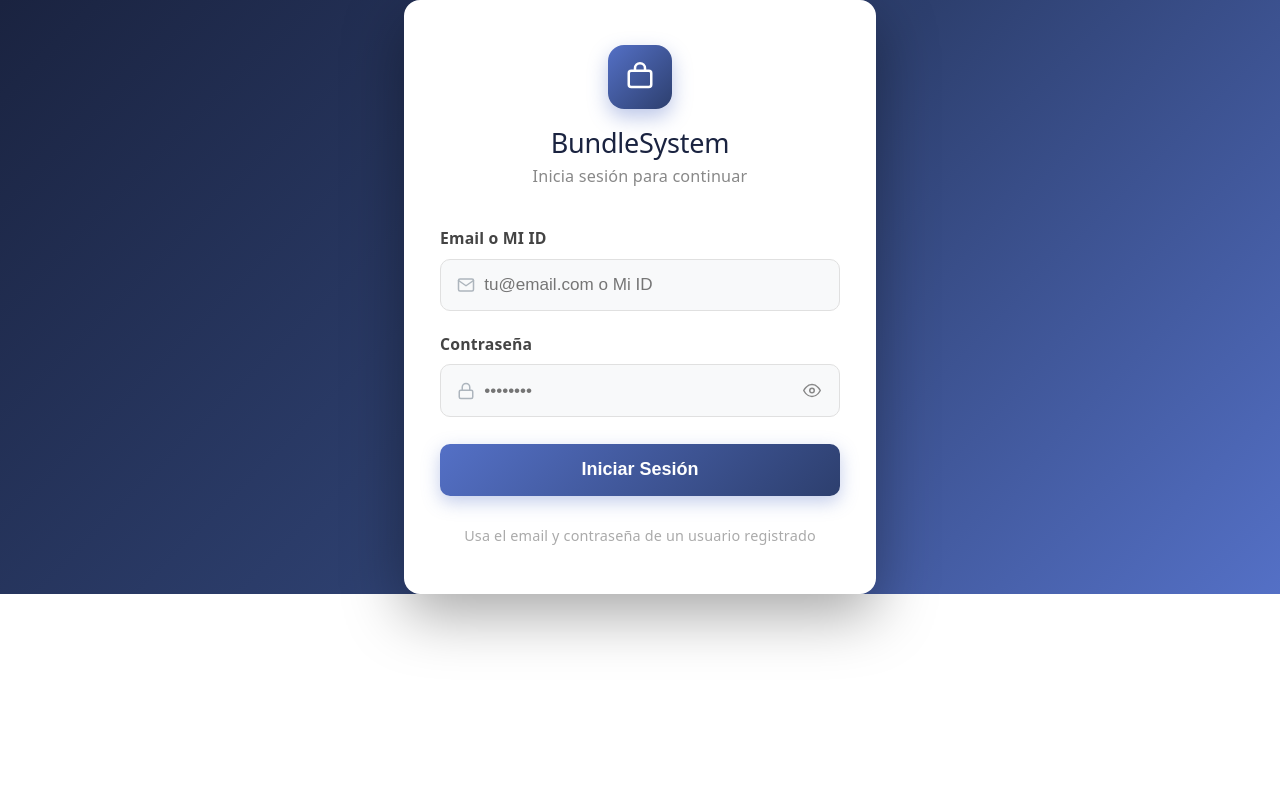
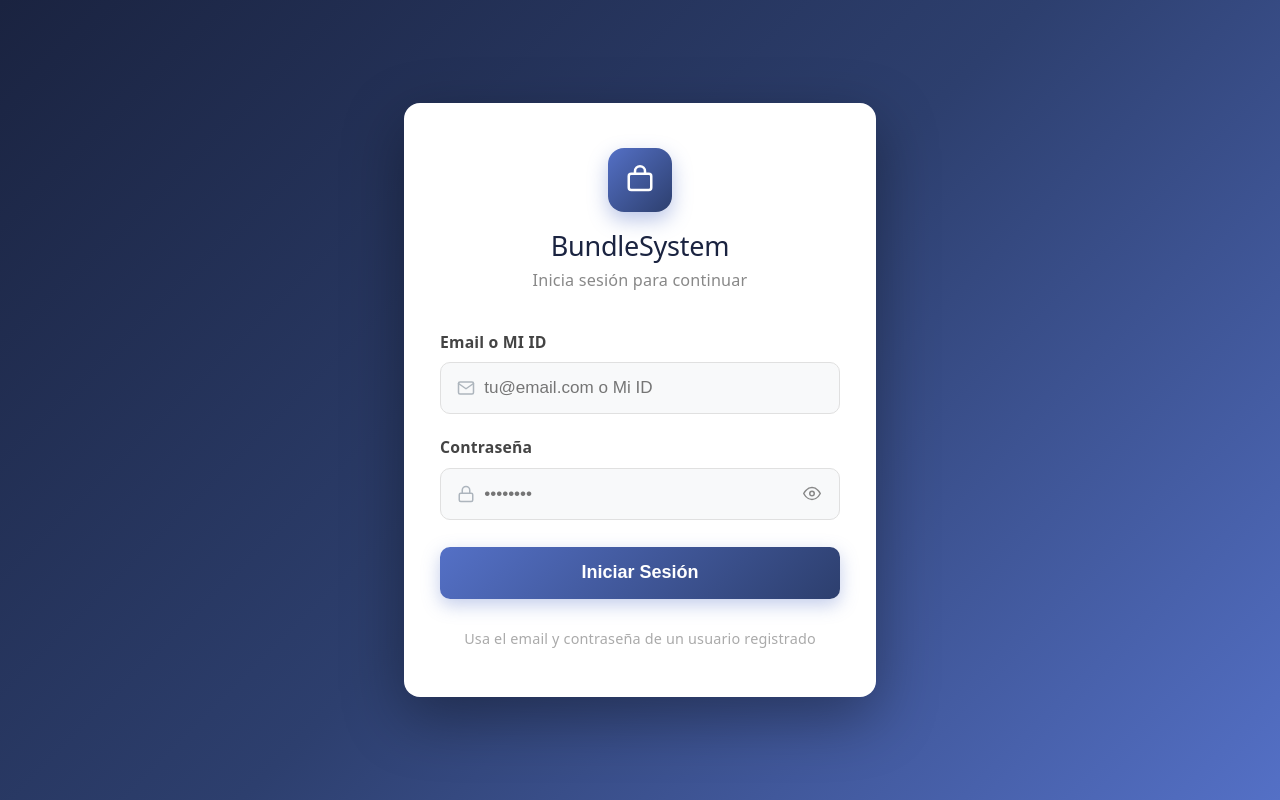
Before and after one commit to jeraldjvj/BundleSystem, a React (Vite) app in the folder frontend/: page / in a window 1280 px wide. Built offline with nearby package versions, Linux system fonts and the light colour scheme; no server answers.

Commit message:
height in login page

```diff
--- a/frontend/src/components/Login.jsx
+++ b/frontend/src/components/Login.jsx
@@ -41,7 +41,7 @@ function Login() {
 
   return (
     <div style={{
-      minHeight: '50vh',
+      height: '100vh',
       display: 'flex',
       alignItems: 'center',
       justifyContent: 'center',
```
